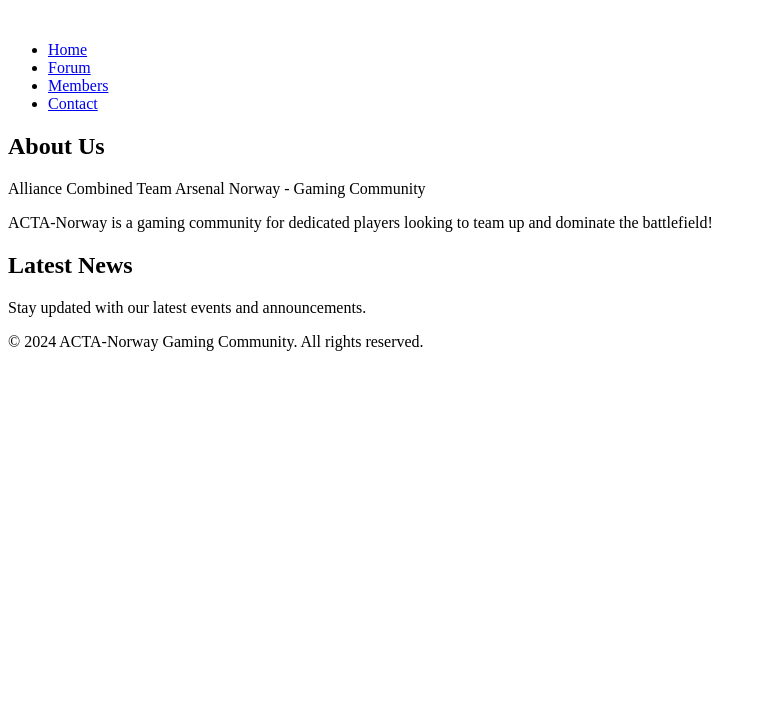
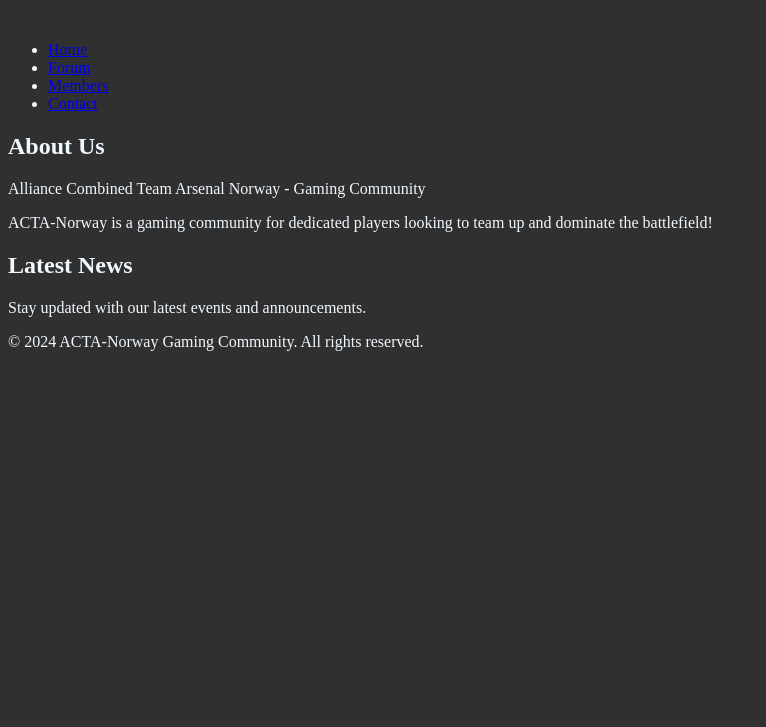
Before and after one commit to Papagon2/ACTA-Norge-WebPage, a plain HTML site: page index.html in a window 1280 px wide. Shown: the part 73-800 px from the top of the page, without its empty margins (0-766 px from the left). Drawn offline with Linux system fonts and the light colour scheme.

Commit message:
icon fixed

```diff
--- a/index.html
+++ b/index.html
@@ -3,17 +3,20 @@
 <head>
     <meta charset="UTF-8">
     <meta name="viewport" content="width=device-width, initial-scale=1.0">
+    <link rel="shortcut icon" href="Img/Acta Logo.png" type="image/x-icon">
     <title>ACTA-Norway Gaming Community</title>
     <link rel="stylesheet" href="styles.css">
 </head>
 <body>
     <header>
-        <div>
+        <div id="header-container">
             <h1>Welcome to ACTA-Norway</h1>
-            <div>
+            <div class="header-img">
                 <img src="" alt="">
             </div>
+        </div>
 
+        <div class="nav-bar">
             <nav>
                 <ul>
                     <li><a href="link/index.html">Home</a></li>
@@ -39,7 +42,7 @@
     </main>
 
     <footer>
-        <p>&copy; 2024 ACTA-Norway Gaming Community. All rights reserved.</p>
+        <p>© 2024 ACTA-Norway Gaming Community. All rights reserved.</p>
     </footer>
 </body>
 </html>
--- a/styles.css
+++ b/styles.css
@@ -0,0 +1,4 @@
+html, body {
+    background-color: #303030;
+    color: aliceblue;
+}
```
Also changed, not shown: css/styles.css (deleted).
